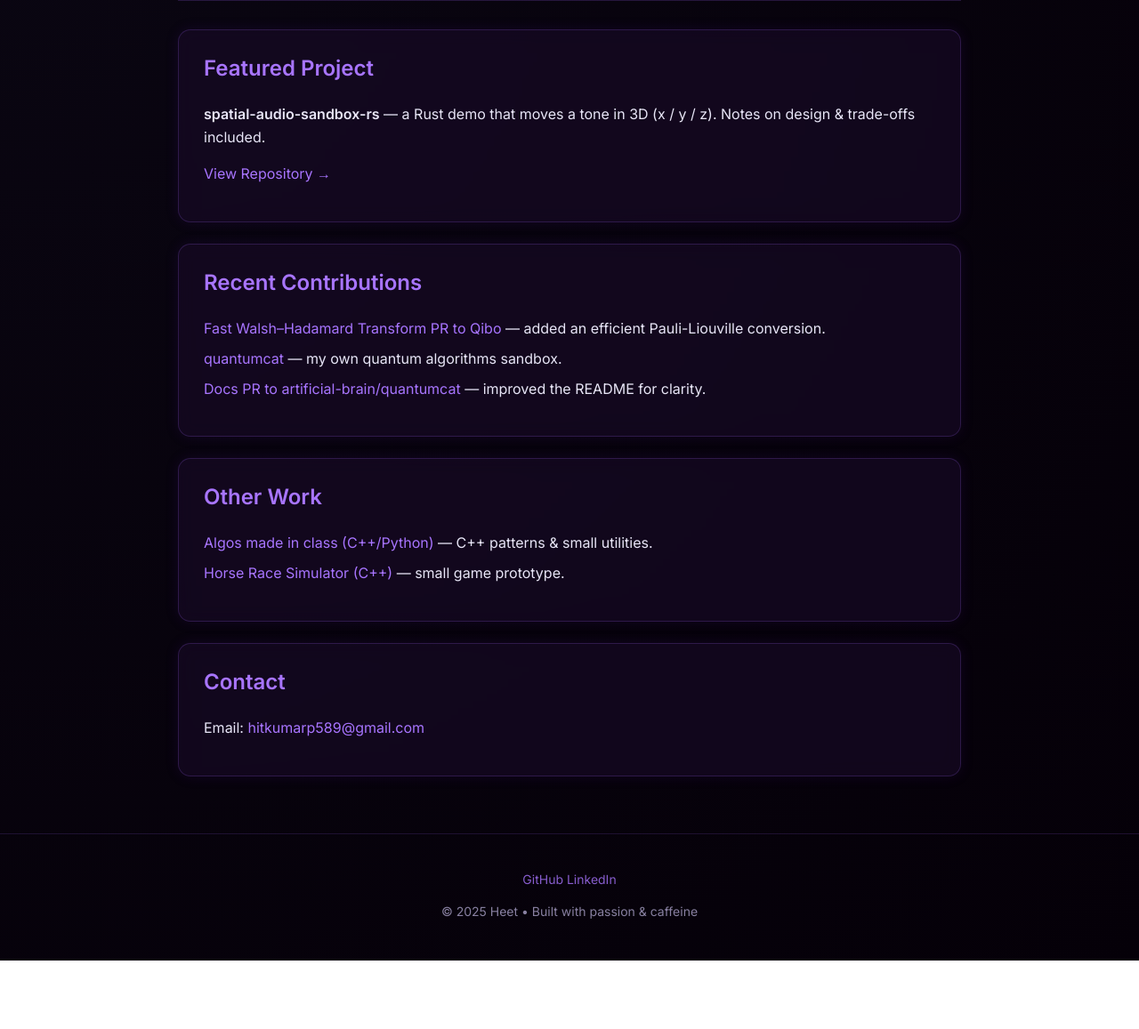
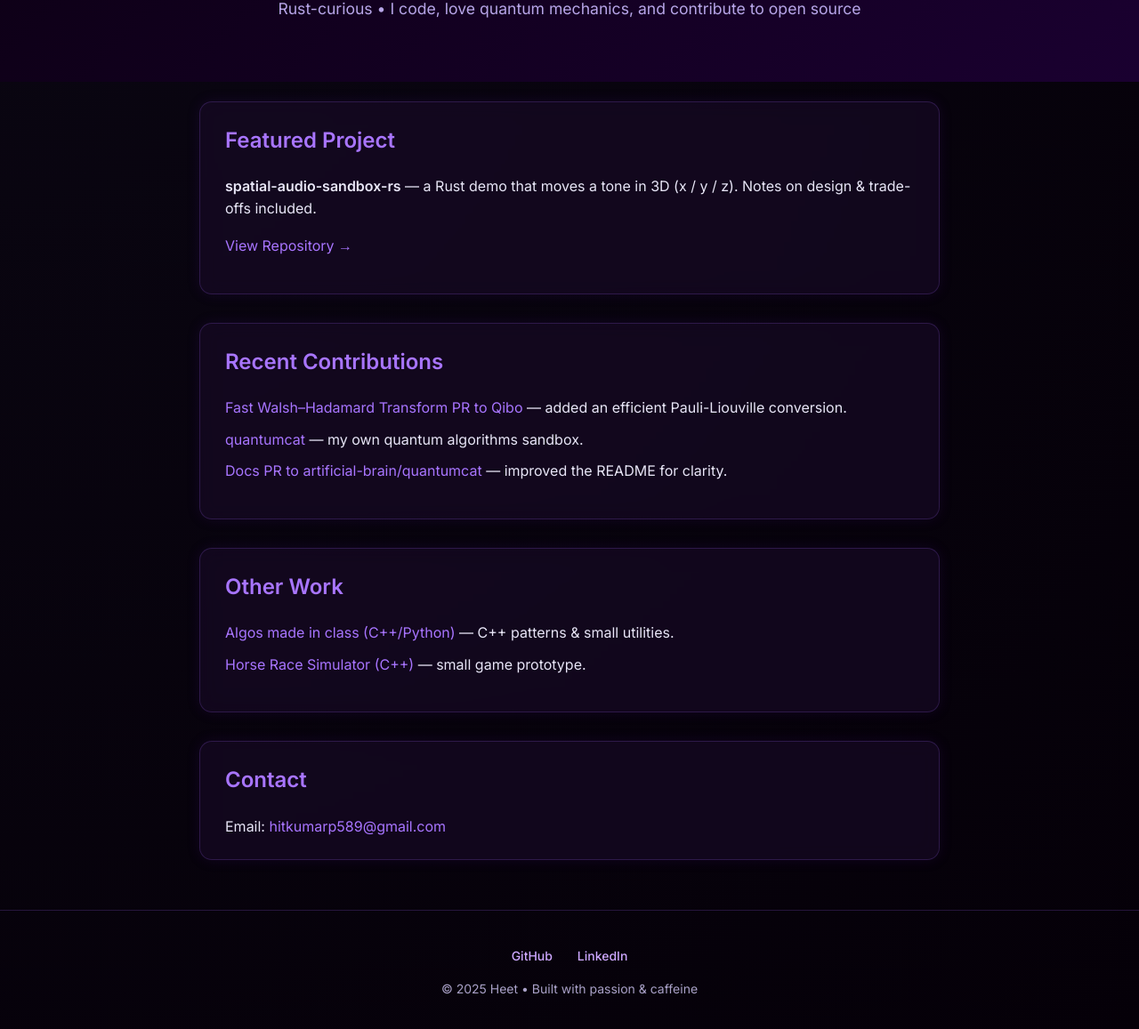
Before and after one commit to H33T589/H33T589.github.io, a plain HTML site: page index.html in a window 1280 px wide. Shown: the part 148-1305 px from the top of the page at 89% size. Before the commit the page ends 1228 px from the top, so only its background shows below. Drawn offline with Linux system fonts and the light colour scheme.

Commit message:
Update styles.css

```diff
--- a/styles.css
+++ b/styles.css
@@ -2,11 +2,15 @@
 
 :root {
   --bg: #0a0612;
-  --card-bg: rgba(25, 10, 40, 0.6);
-  --text: #e8e6f7;
   --accent: #a875ff;
   --accent-light: #cda8ff;
-  --border: rgba(160, 100, 255, 0.2);
+  --card-bg: rgba(25,10,40,0.6);
+  --border: rgba(160,100,255,0.2);
+  --text: #e8e6f7;
+}
+
+* {
+  box-sizing: border-box;
 }
 
 body {
@@ -19,34 +23,75 @@ body {
   scroll-behavior: smooth;
 }
 
+.hero {
+  width: 100%;
+  height: 30vh;
+  min-height: 200px;
+  display: flex;
+  flex-direction: column;
+  justify-content: center;
+  align-items: center;
+  text-align: center;
+  background: linear-gradient(135deg, #0d0015, #1a0030);
+  color: var(--accent-light);
+  position: relative;
+  overflow: hidden;
+}
+
+.hero h1 {
+  font-size: 3rem;
+  margin: 0;
+}
+
+.hero small {
+  font-size: 1.1rem;
+  color: #b7a6e8;
+}
+
 .wrap {
   max-width: 880px;
   margin: 0 auto;
-  padding: 40px 24px;
+  padding: 24px;
 }
 
 header {
   display: flex;
-  justify-content: space-between;
-  align-items: flex-end;
+  justify-content: flex-end;
+  margin-top: -60px;
   margin-bottom: 32px;
-  border-bottom: 1px solid var(--border);
-  padding-bottom: 12px;
 }
 
-h1 {
-  font-size: 28px;
-  margin: 0;
-  color: var(--accent-light);
+header nav a {
+  color: var(--accent);
+  text-decoration: none;
+  font-weight: 500;
+  transition: color 0.25s ease;
+}
+
+header nav a:hover {
+  color: #fff;
+  text-shadow: 0 0 8px var(--accent);
+}
+
+.card {
+  background: var(--card-bg);
+  border: 1px solid var(--border);
+  border-radius: 14px;
+  padding: 24px 28px;
+  margin: 32px 0;
+  box-shadow: 0 0 15px rgba(80, 30, 150, 0.15);
+  backdrop-filter: blur(10px);
+  transition: transform 0.3s ease, box-shadow 0.3s ease;
+}
+
+.card:hover {
+  transform: translateY(-6px);
+  box-shadow: 0 0 25px rgba(160,100,255,0.25);
 }
 
 h2 {
   margin-top: 0;
   color: var(--accent);
-}
-
-small {
-  color: #b7a6e8;
 }
 
 a {
@@ -60,46 +105,66 @@ a:hover {
   text-shadow: 0 0 8px var(--accent);
 }
 
-.card {
-  background: var(--card-bg);
-  border: 1px solid var(--border);
-  border-radius: 14px;
-  padding: 24px 28px;
-  margin: 24px 0;
-  box-shadow: 0 0 15px rgba(80, 30, 150, 0.15);
-  backdrop-filter: blur(10px);
-  transition: transform 0.3s ease, box-shadow 0.3s ease;
-}
-
-.card:hover {
-  transform: translateY(-6px);
-  box-shadow: 0 0 25px rgba(160, 100, 255, 0.25);
-}
-
 ul {
   list-style: none;
   padding: 0;
 }
 
 li {
-  margin: 8px 0;
+  margin: 10px 0;
+}
+
+.contact p {
+  margin: 0;
 }
 
 footer {
   text-align: center;
   font-size: 14px;
   color: #a9a1c7;
-  padding: 40px 0 30px;
+  padding: 40px 0 20px;
   border-top: 1px solid var(--border);
-  opacity: 0.8;
 }
 
+footer .social {
+  margin-bottom: 12px;
+}
+
+footer .social a {
+  margin: 0 12px;
+  color: var(--accent-light);
+  text-decoration: none;
+  font-weight: 500;
+  transition: color 0.3s ease, text-shadow 0.3s ease;
+}
+
+footer .social a:hover {
+  color: #fff;
+  text-shadow: 0 0 8px var(--accent);
+}
+
+/* Fade-in animation */
 .fade-in {
   opacity: 0;
-  transform: translateY(20px);
+  transform: translateY(30px);
   animation: fadeInUp 1s forwards;
+  animation-play-state: paused;
 }
 
 @keyframes fadeInUp {
   to { opacity: 1; transform: translateY(0); }
 }
+
+/* Responsive tweaks */
+@media (max-width: 600px) {
+  .hero h1 {
+    font-size: 2.2rem;
+  }
+  .wrap {
+    padding: 16px;
+  }
+  .card {
+    margin: 20px 0;
+    padding: 20px;
+  }
+}
```
